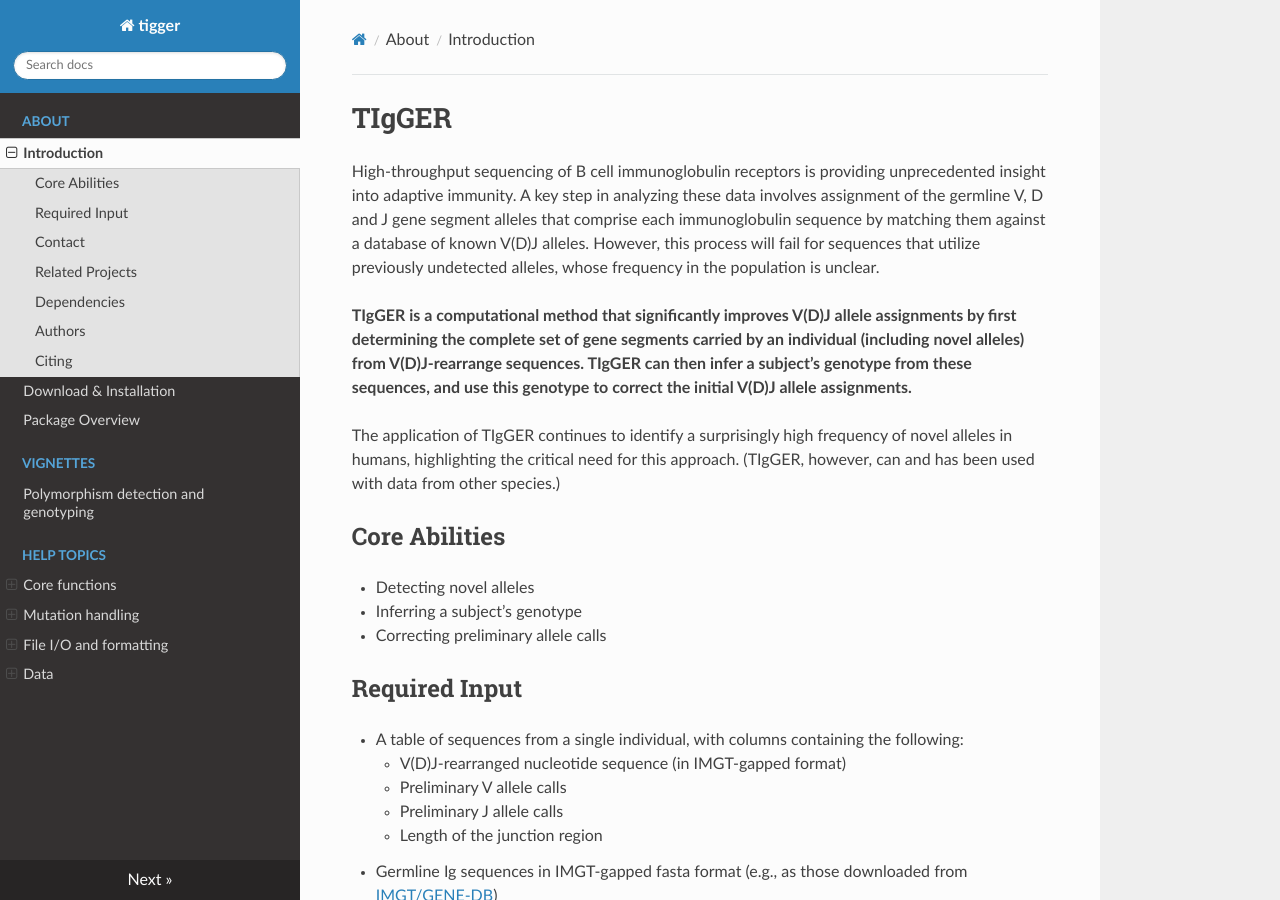
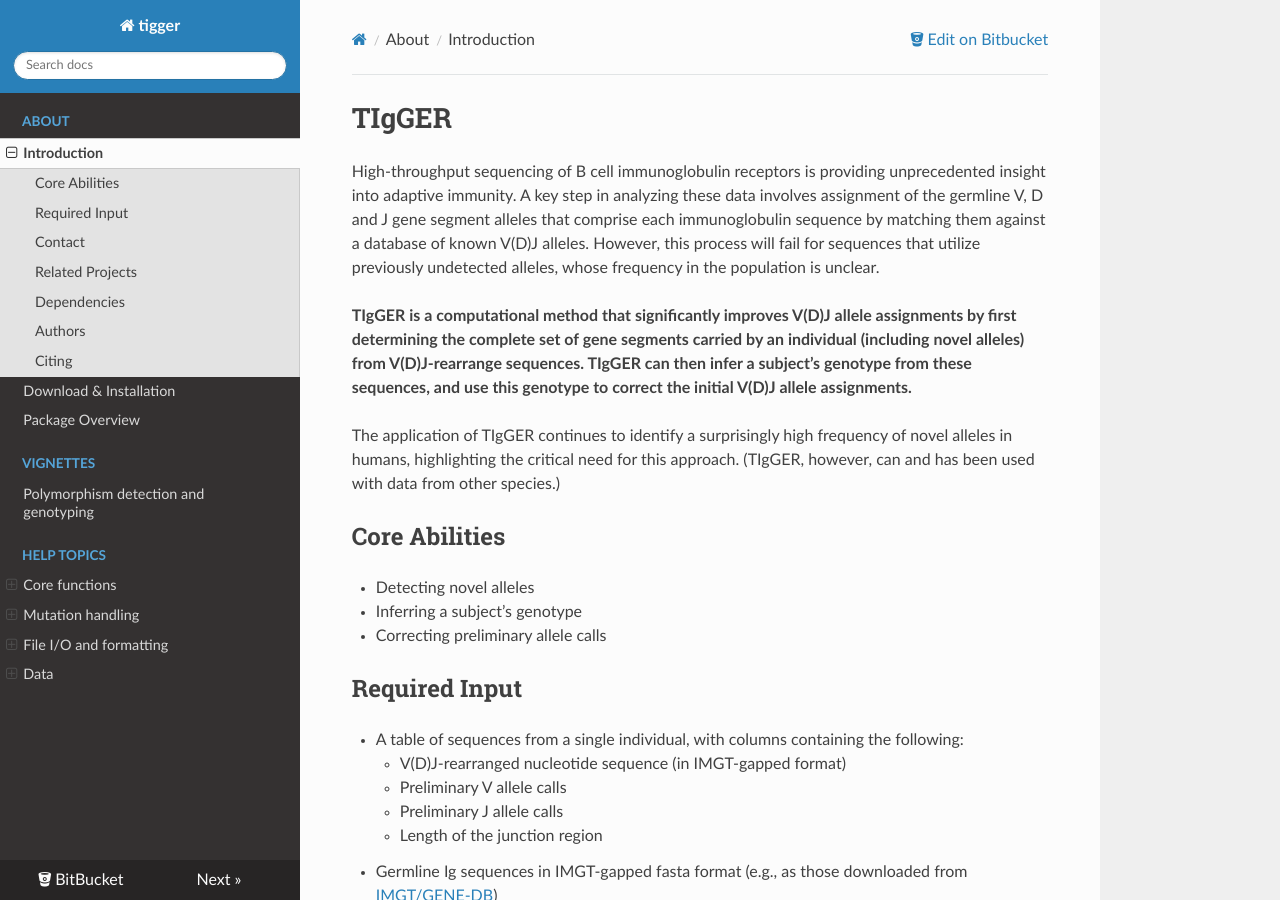
Before and after one commit to immcantation/tigger, an MkDocs documentation site: the page built from docs/index.md, in a window 1280 px wide and 900 px high. Built offline with MkDocs 1.6.1, drawn with Linux system fonts in a browser that asks for light colours; nearby versions of some CDN libraries; old or Windows-style settings are respelled for this version of MkDocs; some of the changed lines change nothing that is shown.

Commit message:
Added repo_url to mkdocs.yml

```diff
--- a/mkdocs.yml
+++ b/mkdocs.yml
@@ -1,4 +1,5 @@
 site_name: tigger
+repo_url: https://bitbucket.org/kleinstein/tigger
 theme: readthedocs
 markdown_extensions:
   - def_list
```
